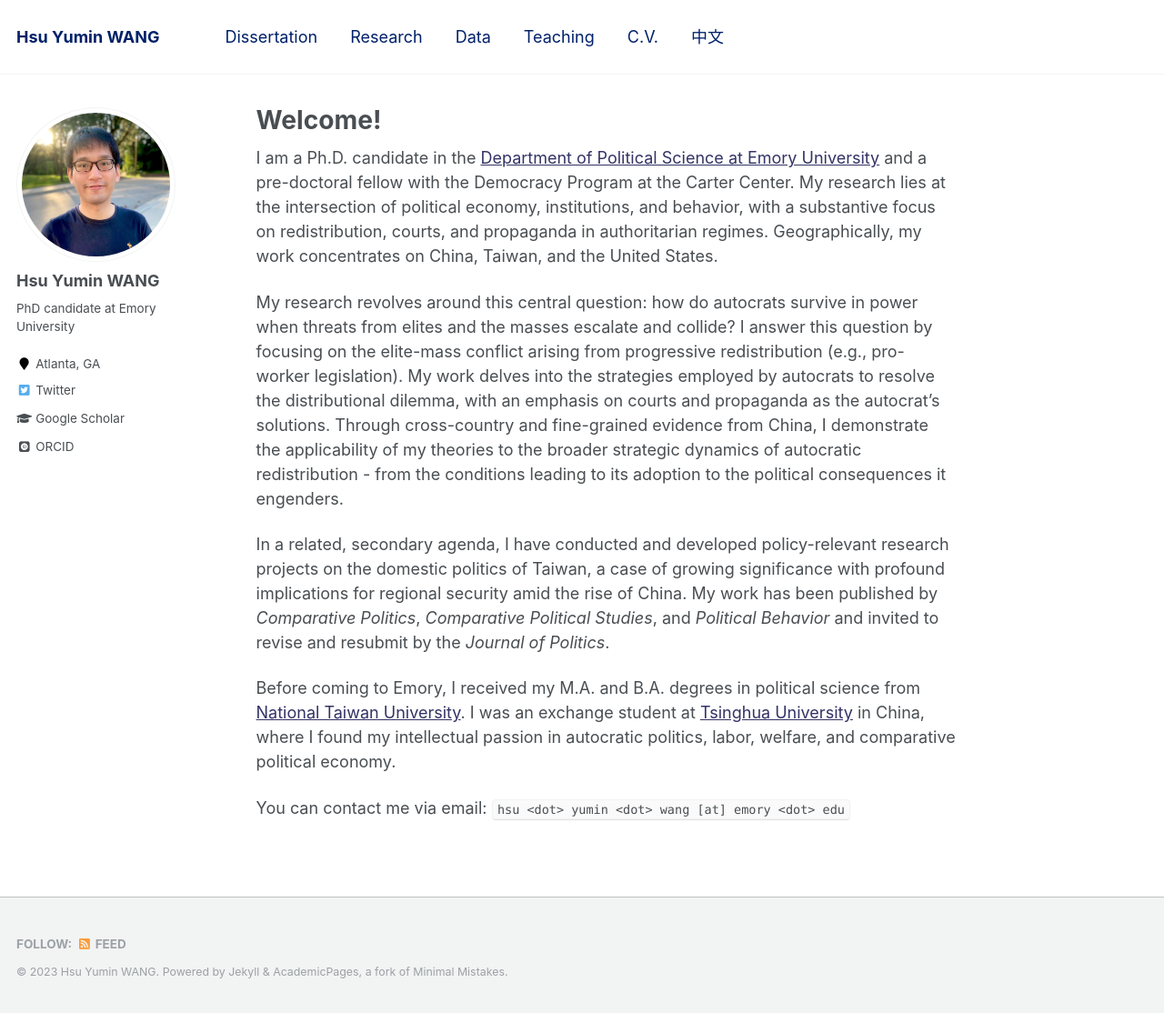
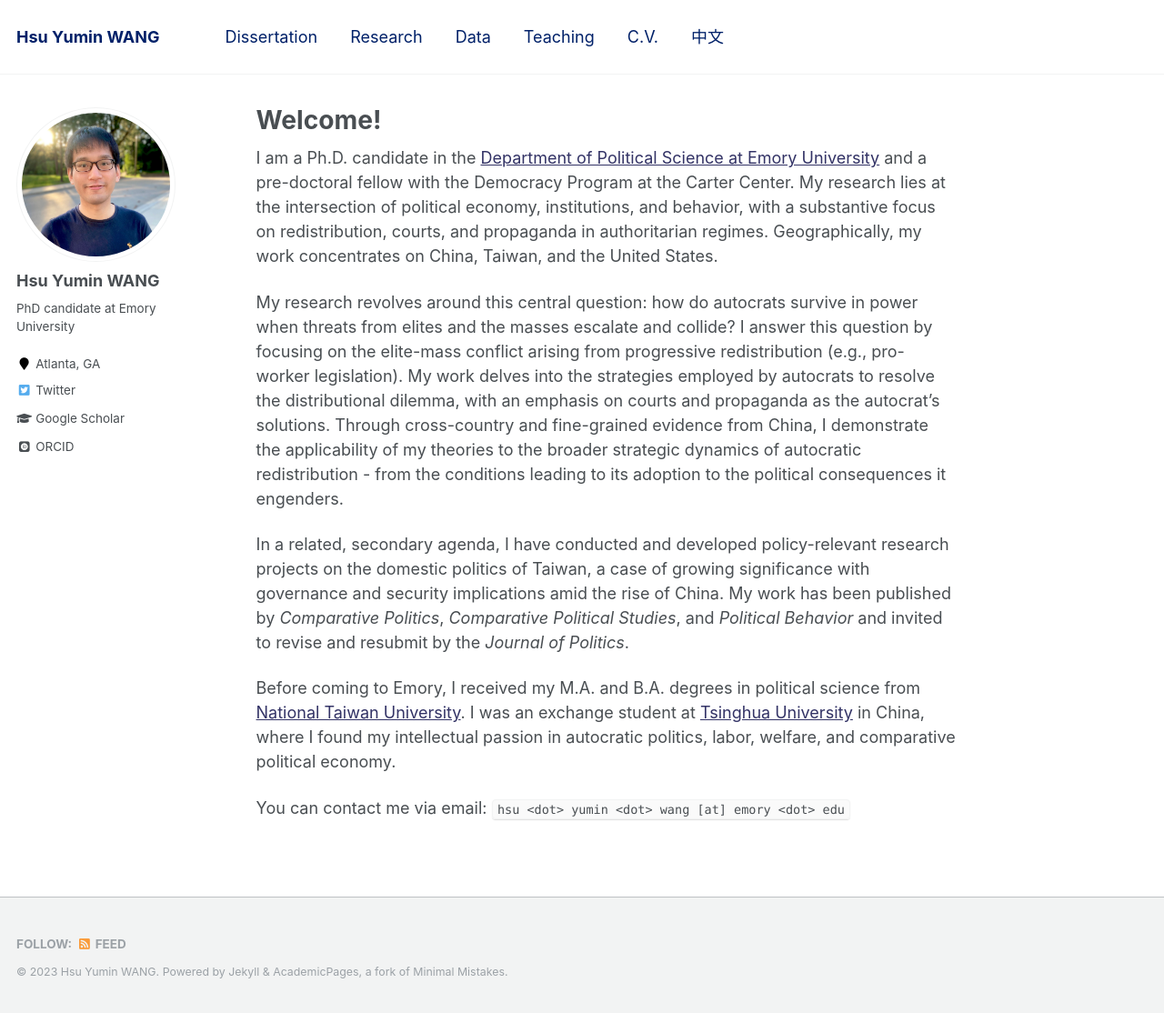
Before and after one commit to hsuyumin/hsuyumin.github.io, a Jekyll site: the page built from _pages/about.md, in a window 1280 px wide and 1114 px high. Shown: the whole window at 91% size. Built offline with Jekyll 4.4.1, drawn with Linux system fonts in a browser that asks for light colours; some web fonts are replaced.

Commit message:
Update about.md

```diff
--- a/_pages/about.md
+++ b/_pages/about.md
@@ -12,7 +12,7 @@ I am a Ph.D. candidate in the [Department of Political Science at Emory Universi
 
 My research revolves around this central question: how do autocrats survive in power when threats from elites and the masses escalate and collide? I answer this question by focusing on the elite-mass conflict arising from progressive redistribution (e.g., pro-worker legislation). My work delves into the strategies employed by autocrats to resolve the distributional dilemma, with an emphasis on courts and propaganda as the autocrat’s solutions. Through cross-country and fine-grained evidence from China, I demonstrate the applicability of my theories to the broader strategic dynamics of autocratic redistribution - from the conditions leading to its adoption to the political consequences it engenders.
 
-In a related, secondary agenda, I have conducted and developed policy-relevant research projects on the domestic politics of Taiwan, a case of growing significance with profound implications for regional security amid the rise of China. My work has been published by _Comparative Politics_, _Comparative Political Studies_, and _Political Behavior_ and invited to revise and resubmit by the _Journal of Politics_.
+In a related, secondary agenda, I have conducted and developed policy-relevant research projects on the domestic politics of Taiwan, a case of growing significance with governance and security implications amid the rise of China. My work has been published by _Comparative Politics_, _Comparative Political Studies_, and _Political Behavior_ and invited to revise and resubmit by the _Journal of Politics_.
 
 Before coming to Emory, I received my M.A. and B.A. degrees in political science from [National Taiwan University](https://www.ntu.edu.tw/english/). I was an exchange student at [Tsinghua University](https://www.tsinghua.edu.cn/en/) in China, where I found my intellectual passion in autocratic politics, labor, welfare, and comparative political economy.
 
```
